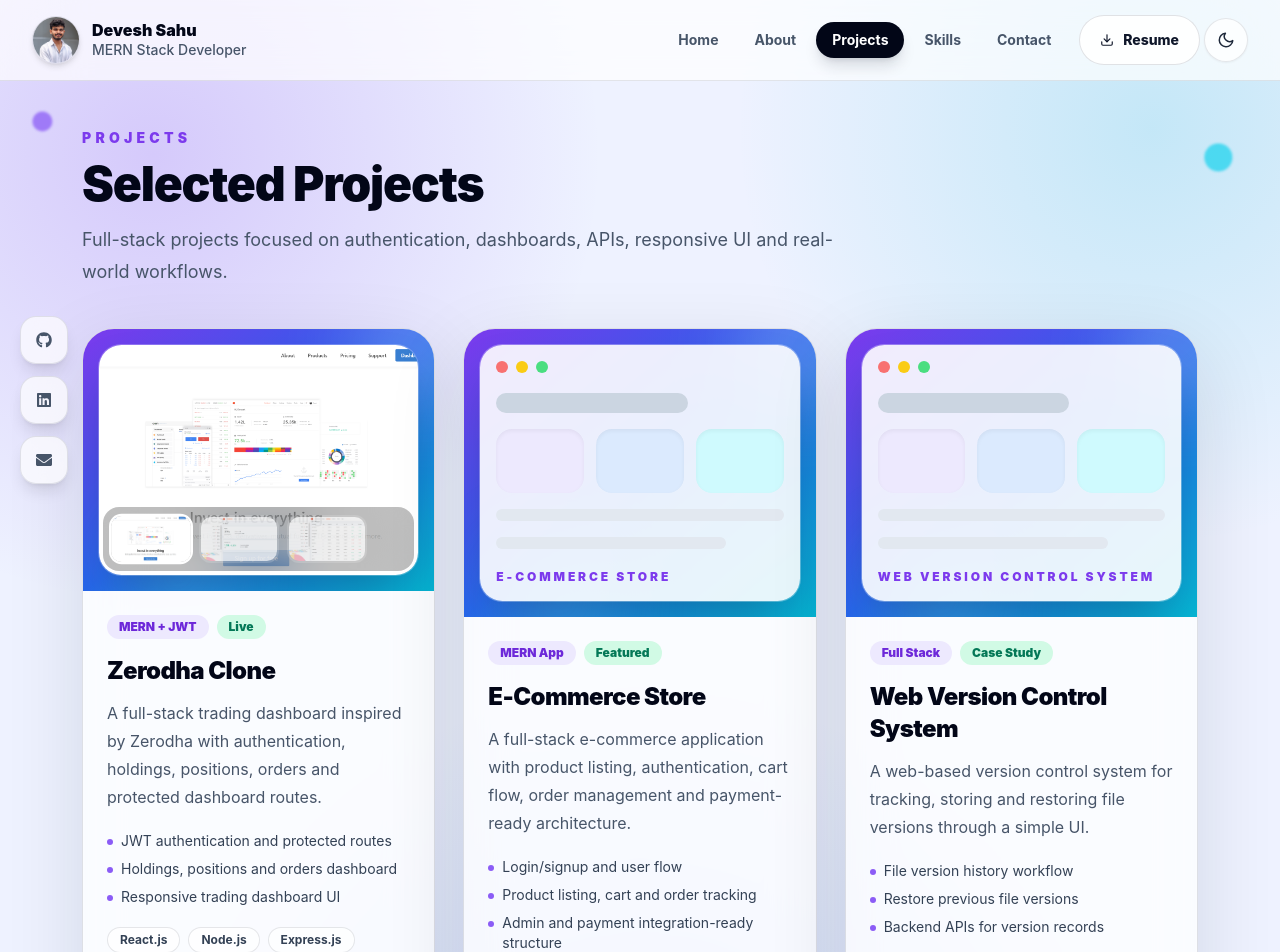
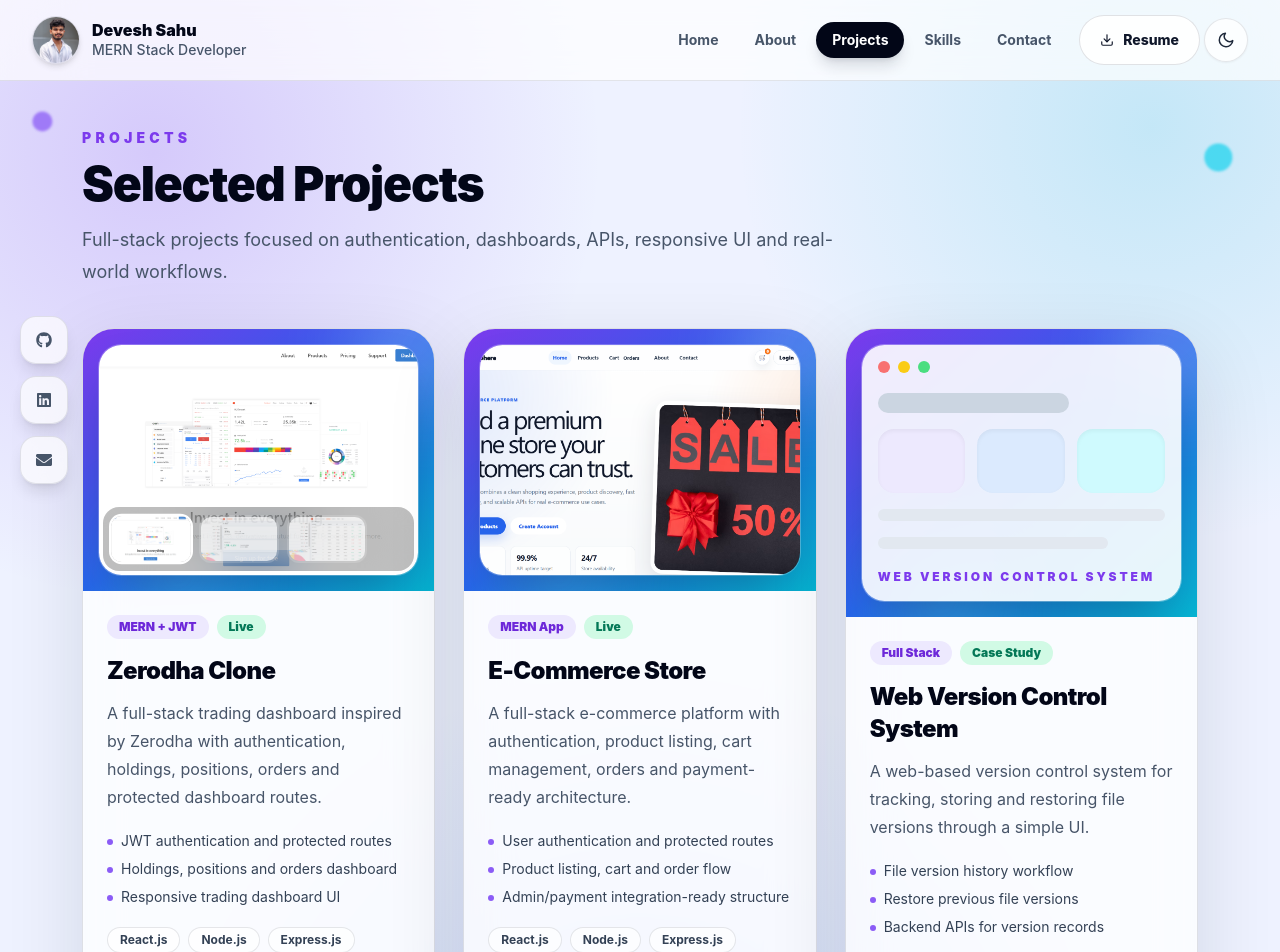
Before and after one commit to Deveshsahu76/Portfolio-, a React (Vite) app: page /projects in a window 1280 px wide. Shown: the top 952 px of the page. Built offline with nearby package versions, Linux system fonts and the light colour scheme.

Commit message:
Add ecommerce project image live link and resume

```diff
--- a/src/data/projects.js
+++ b/src/data/projects.js
@@ -1,6 +1,7 @@
 import zerodhaDashboard from '../assets/projects/Zerodha-Dashboard.png'
 import zerodhaHoldings from '../assets/projects/Zerodha-Holdings.png'
-import zerodhaHomepage from '../assets/projects/Zerodha-homepage.png'
+import zerodhaHomepage from '../assets/projects/Zerodha-Homepage.png'
+import ecommerceHomepage from '../assets/projects/ecommerceHomepage.png'
 
 const projects = [
   {
@@ -25,18 +26,19 @@
     id: 'ecommerce',
     title: 'E-Commerce Store',
     type: 'MERN App',
-    status: 'Featured',
+    status: 'Live',
     description:
-      'A full-stack e-commerce application with product listing, authentication, cart flow, order management and payment-ready architecture.',
+      'A full-stack e-commerce platform with authentication, product listing, cart management, orders and payment-ready architecture.',
     features: [
-      'Login/signup and user flow',
-      'Product listing, cart and order tracking',
-      'Admin and payment integration-ready structure',
+      'User authentication and protected routes',
+      'Product listing, cart and order flow',
+      'Admin/payment integration-ready structure',
     ],
     tech: ['React.js', 'Node.js', 'Express.js', 'MongoDB', 'Redux', 'JWT'],
     github: 'https://github.com/Deveshsahu76/ecommerce-store',
-    demo: '',
-    image: '',
+    demo: 'https://e-commerce-nu-bay.vercel.app/',
+    image: ecommerceHomepage,
+    images: [ecommerceHomepage],
   },
   {
     id: 'vcs',
```
Also changed, not shown: src/assets/projects/ecommerceHomepage.png (added), 4 other files (tests, documents, lock files or other folders).
